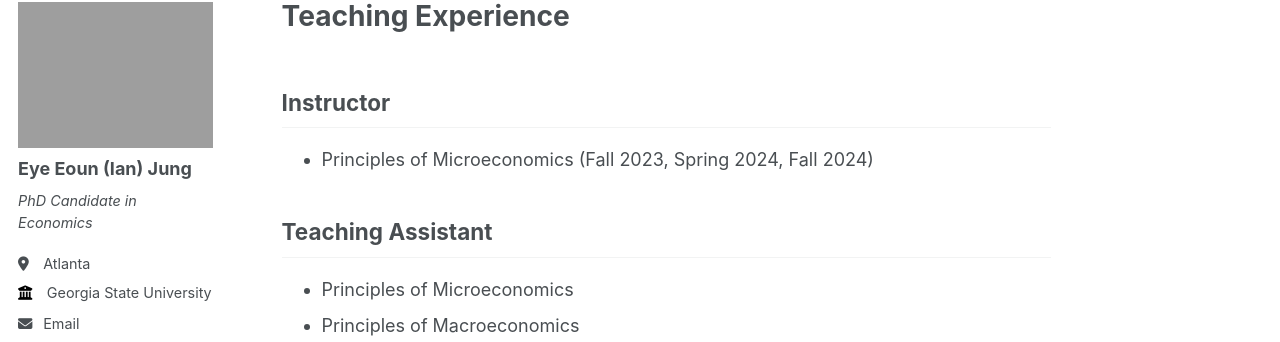
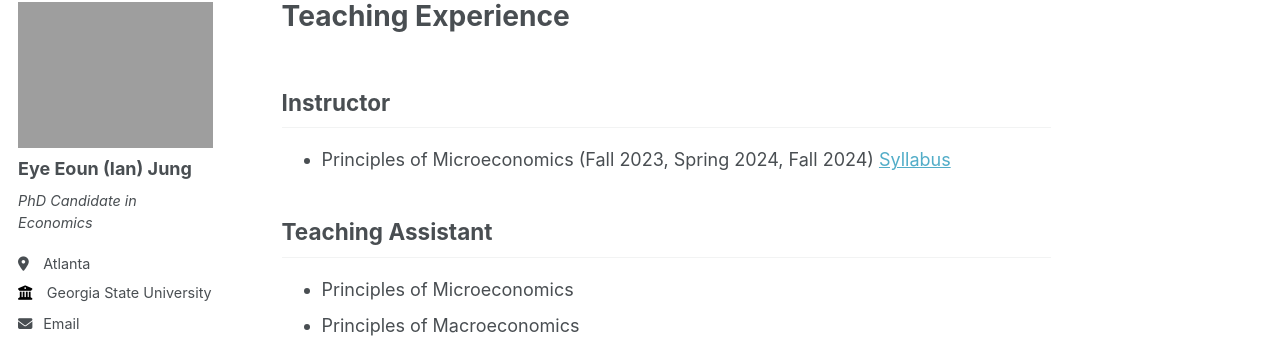
Before and after one commit to ejung11/ejung11.github.io, a Jekyll site: the page built from _pages/teaching.md, in a window 1280 px wide and 1307 px high. Shown: the part 104-446 px from the top of the window. Built offline with Jekyll 4.4.1, drawn with Linux system fonts in a browser that asks for light colours.

Commit message:
Update teaching.md

```diff
--- a/_pages/teaching.md
+++ b/_pages/teaching.md
@@ -5,7 +5,7 @@ author_profile: true
 ---
 
 ## Instructor
-* Principles of Microeconomics (Fall 2023, Spring 2024, Fall 2024)
+* Principles of Microeconomics (Fall 2023, Spring 2024, Fall 2024) [Syllabus](https://ejung11.github.io/files/ECON_2106_Syllabus.pdf)
 
 ## Teaching Assistant
 * Principles of Microeconomics
```
